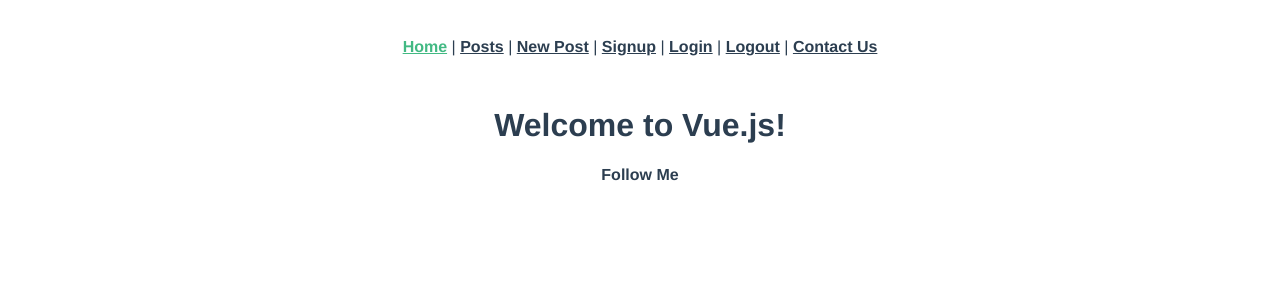
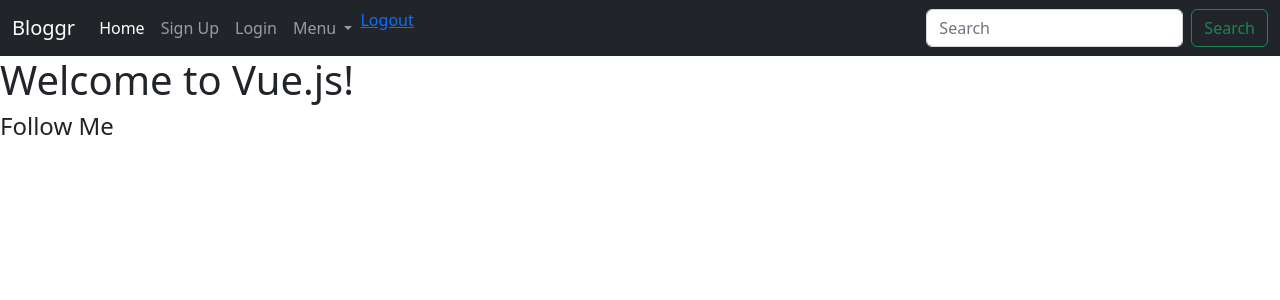
Before and after one commit to KeoshaYoung/Blog-frontend, a Vue app: page / in a window 1280 px wide. Shown: the top 300 px of the page. Built offline with nearby package versions, Linux system fonts and the light colour scheme.

Commit message:
added navbar

```diff
--- a/package.json
+++ b/package.json
@@ -9,6 +9,7 @@
   },
   "dependencies": {
     "axios": "^0.27.2",
+    "bootstrap": "^5.2.0",
     "core-js": "^3.8.3",
     "vue": "^3.2.13",
     "vue-router": "^4.0.3"
--- a/src/App.vue
+++ b/src/App.vue
@@ -1,42 +1,61 @@
 <template>
-  <nav>
-    <router-link to="/">Home</router-link>
-    |
-    <router-link to="/posts">Posts</router-link>
-    |
-    <router-link to="/posts/new">New Post</router-link>
-    |
-    <router-link to="/signup">Signup</router-link>
-    |
-    <router-link to="/login">Login</router-link>
-    |
-    <router-link to="/logout">Logout</router-link>
-    |
-    <router-link to="/contact">Contact Us</router-link>
+  <nav class="navbar navbar-expand-lg navbar-dark bg-dark">
+    <div class="container-fluid">
+      <a class="navbar-brand" href="/">Bloggr</a>
+      <button
+        class="navbar-toggler"
+        type="button"
+        data-bs-toggle="collapse"
+        data-bs-target="#navbarSupportedContent"
+        aria-controls="navbarSupportedContent"
+        aria-expanded="false"
+        aria-label="Toggle navigation"
+      >
+        <span class="navbar-toggler-icon"></span>
+      </button>
+      <div class="collapse navbar-collapse" id="navbarSupportedContent">
+        <ul class="navbar-nav me-auto mb-2 mb-lg-0">
+          <li class="nav-item">
+            <a class="nav-link active" aria-current="page" href="#">Home</a>
+          </li>
+          <li class="nav-item">
+            <a class="nav-link" href="/signup">Sign Up</a>
+          </li>
+          <li class="nav-item">
+            <a class="nav-link" href="/login">Login</a>
+          </li>
+          <li class="nav-item dropdown">
+            <a
+              class="nav-link dropdown-toggle"
+              href="#"
+              id="navbarDropdown"
+              role="button"
+              data-bs-toggle="dropdown"
+              aria-expanded="false"
+            >
+              Menu
+            </a>
+            <ul class="dropdown-menu" aria-labelledby="navbarDropdown">
+              <li><a class="dropdown-item" href="/posts">Posts</a></li>
+              <li><a class="dropdown-item" href="/posts/new">New Post</a></li>
+              <li><hr class="dropdown-divider" /></li>
+              <li><a class="dropdown-item" href="/contact">Contact Us</a></li>
+            </ul>
+          </li>
+          <li class="nav-item">
+            <a class="/logout">Logout</a>
+          </li>
+        </ul>
+        <form class="d-flex">
+          <input class="form-control me-2" type="search" placeholder="Search" aria-label="Search" />
+          <button class="btn btn-outline-success" type="submit">Search</button>
+        </form>
+      </div>
+    </div>
   </nav>
+
   <router-view />
   <footer><h4>Follow Me</h4></footer>
 </template>
 
-<style>
-#app {
-  font-family: Avenir, Helvetica, Arial, sans-serif;
-  -webkit-font-smoothing: antialiased;
-  -moz-osx-font-smoothing: grayscale;
-  text-align: center;
-  color: #2c3e50;
-}
-
-nav {
-  padding: 30px;
-}
-
-nav a {
-  font-weight: bold;
-  color: #2c3e50;
-}
-
-nav a.router-link-exact-active {
-  color: #42b983;
-}
-</style>
+<style></style>
--- a/src/main.js
+++ b/src/main.js
@@ -2,6 +2,8 @@
 import App from "./App.vue";
 import router from "./router";
 import axios from "axios";
+import "bootstrap";
+import "bootstrap/dist/css/bootstrap.min.css";
 
 axios.defaults.baseURL = process.env.NODE_ENV === "development" ? "http://localhost:3000" : "/";
 
```
Also changed, not shown: 1 other file (tests, documents, lock files or other folders).
